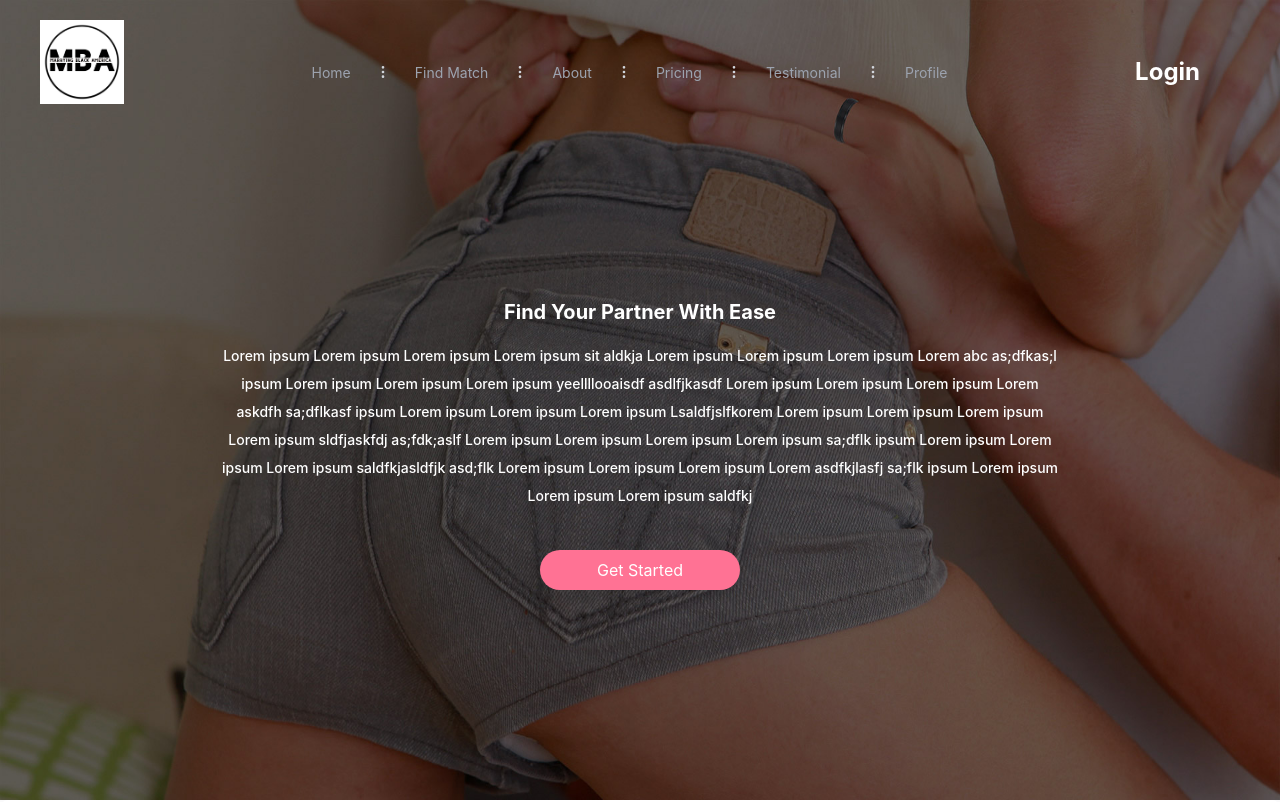
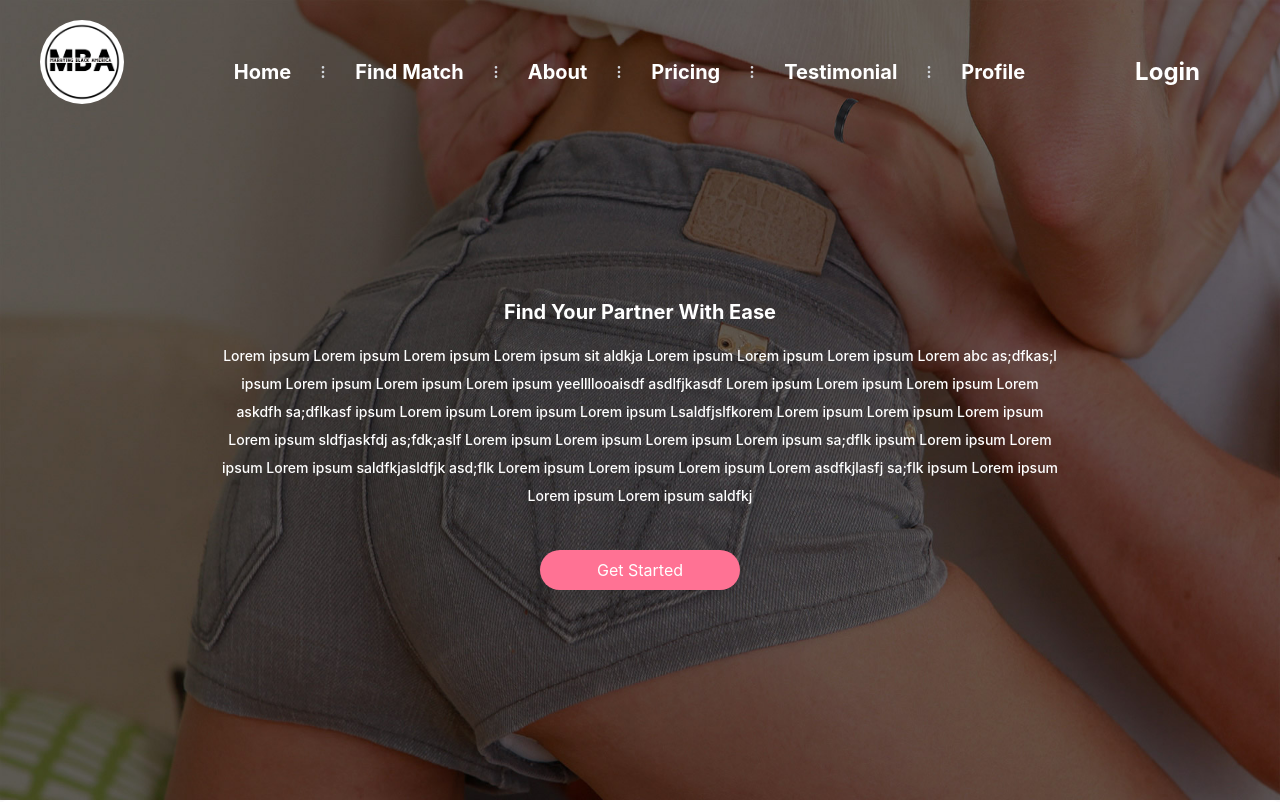
Before and after one commit to HyderAshfaq81/BJ-Social, a React (Create React App) app: page /home in a window 1280 px wide. Shown: the top 802 px of the page. Built offline with nearby package versions, Linux system fonts and the light colour scheme; no server answers.

Commit message:
Address feedback for resposiveness

```diff
--- a/src/Components/Home/Footer/Footer.js
+++ b/src/Components/Home/Footer/Footer.js
@@ -17,8 +17,8 @@ const Footer = () => {
           </div>
         </div>
         <div>
-          <div className="text-lg md:text-3xl font-bold mb-5 md:mb-10 mt-3">Company Info</div>
-          <div className="text-sm md:text-xl text-gray-500 font-medium leading-5 md:leading-8 ml-3">
+          <div className="text-[16px] md:text-3xl font-medium md:font-bold mb-5 md:mb-10 mt-3">Company Info</div>
+          <div className="text-sm md:text-xl text-gray-500 md:font-medium leading-5 md:leading-8 ml-3">
             <div>Home</div>
             <div>Match</div>
             <div>About</div>
@@ -27,8 +27,8 @@ const Footer = () => {
           </div>
         </div>
         <div>
-          <div className="text-lg md:text-3xl font-bold mb-5 md:mb-10 mt-3">Resources</div>
-          <div className="text-sm md:text-xl text-gray-500 font-medium leading-5 md:leading-8 ml-3">
+          <div className="text-[16px] md:text-3xl  font-medium md:font-bold mb-5 md:mb-10 mt-3">Resources</div>
+          <div className="text-sm md:text-xl text-gray-500 md:font-medium leading-5 md:leading-8 ml-3">
             <div>IOS & Andriod </div>
             <div>Watch a Demo</div>
             <div>Customers</div>
@@ -36,8 +36,8 @@ const Footer = () => {
           </div>
         </div>
         <div>
-          <div className="text-lg md:text-3xl font-bold mb-5 md:mb-10 mt-3">Contact</div>
-          <div className="text-sm md:text-xl text-gray-500 font-medium leading-5 md:leading-8 ml-3">
+          <div className="text-[16px] md:text-3xl font-medium md:font-bold mb-5 md:mb-10 mt-3">Contact</div>
+          <div className="text-sm md:text-xl text-gray-500  md:font-medium leading-5 md:leading-8 ml-3">
             <div>Newyork city. abc 1122</div>
             <div>+11122222000</div>
           </div>
--- a/src/Components/Home/Header.js
+++ b/src/Components/Home/Header.js
@@ -8,7 +8,7 @@ const Header = () => {
     setIsMenuOpen(!isMenuOpen);
   };
   return (
-    <header className="pb-6 bg-white lg:pb-0">
+    <header className="pb-6 bg-white lg:pb-0 pt-7">
       <div className="px-4 mx-auto max-w-7xl sm:px-6 lg:px-8">
         <nav className="flex items-center justify-between h-16 lg:h-20">
           <div className="flex-shrink-0 mx-2">
--- a/src/Components/Home/NavBar.js
+++ b/src/Components/Home/NavBar.js
@@ -18,7 +18,7 @@ const Home = () => {
       <div className="flex justify-between">
         <div className="hidden lg:flex justify-center">
           <a href="/home" className="md:flex hover:text-[#FF7294] text-white mb-5">
-            <img src={MBALogo} alt="logo" width={100} height={100}/>
+            <img src={MBALogo} alt="logo" width={100} height={100} className="rounded-[50%]"/>
           </a>
         </div>
         <nav class="w-full relative md:px-4 py-4 flex justify-between items-center">
@@ -31,37 +31,37 @@ const Home = () => {
             </div>
           </div>
           <ul class="hidden lg:flex lg:mx-auto lg:flex lg:items-center justify-center lg:w-auto lg:space-x-6 w-full">
-            <li><a class="text-sm text-gray-400 hover:text-gray-500" href="/home">Home</a></li>
+            <li><a class="hover:text-lg text-xl text-white hover:text-base hover:font-bold font-bold" href="/home">Home</a></li>
             <li class="text-gray-300">
               <svg xmlns="http://www.w3.org/2000/svg" fill="none" stroke="currentColor" class="w-4 h-4 current-fill" viewBox="0 0 24 24">
                 <path stroke-linecap="round" stroke-linejoin="round" stroke-width="2" d="M12 5v0m0 7v0m0 7v0m0-13a1 1 0 110-2 1 1 0 010 2zm0 7a1 1 0 110-2 1 1 0 010 2zm0 7a1 1 0 110-2 1 1 0 010 2z" />
               </svg>
             </li>
-            <li><a class="text-sm text-gray-400 hover:text-gray-500" href="/find_matches">Find Match</a></li>
+            <li><a class="hover:text-lg text-xl text-white hover:text-base hover:font-bold font-bold" href="/find_matches">Find Match</a></li>
             <li class="text-gray-300">
               <svg xmlns="http://www.w3.org/2000/svg" fill="none" stroke="currentColor" class="w-4 h-4 current-fill" viewBox="0 0 24 24">
                 <path stroke-linecap="round" stroke-linejoin="round" stroke-width="2" d="M12 5v0m0 7v0m0 7v0m0-13a1 1 0 110-2 1 1 0 010 2zm0 7a1 1 0 110-2 1 1 0 010 2zm0 7a1 1 0 110-2 1 1 0 010 2z" />
               </svg>
             </li>
-            <li><a class="text-sm text-gray-400 hover:text-gray-500" href="/home">About</a></li>
+            <li><a class="hover:text-lg text-xl text-white hover:text-base hover:font-bold font-bold" href="/home">About</a></li>
             <li class="text-gray-300">
               <svg xmlns="http://www.w3.org/2000/svg" fill="none" stroke="currentColor" class="w-4 h-4 current-fill" viewBox="0 0 24 24">
                 <path stroke-linecap="round" stroke-linejoin="round" stroke-width="2" d="M12 5v0m0 7v0m0 7v0m0-13a1 1 0 110-2 1 1 0 010 2zm0 7a1 1 0 110-2 1 1 0 010 2zm0 7a1 1 0 110-2 1 1 0 010 2z" />
               </svg>
             </li>
-            <li><a class="text-sm text-gray-400 hover:text-gray-500" href="/pricing">Pricing</a></li>
+            <li><a class="hover:text-lg text-xl text-white hover:text-base hover:font-bold font-bold" href="/pricing">Pricing</a></li>
             <li class="text-gray-300">
               <svg xmlns="http://www.w3.org/2000/svg" fill="none" stroke="currentColor" class="w-4 h-4 current-fill" viewBox="0 0 24 24">
                 <path stroke-linecap="round" stroke-linejoin="round" stroke-width="2" d="M12 5v0m0 7v0m0 7v0m0-13a1 1 0 110-2 1 1 0 010 2zm0 7a1 1 0 110-2 1 1 0 010 2zm0 7a1 1 0 110-2 1 1 0 010 2z" />
               </svg>
             </li>
-            <li><a class="text-sm text-gray-400 hover:text-gray-500" href="/testimonail">Testimonial</a></li>
+            <li><a class="hover:text-lg text-xl text-white hover:text-base hover:font-bold font-bold" href="/testimonial">Testimonial</a></li>
             <li class="text-gray-300">
               <svg xmlns="http://www.w3.org/2000/svg" fill="none" stroke="currentColor" class="w-4 h-4 current-fill" viewBox="0 0 24 24">
                 <path stroke-linecap="round" stroke-linejoin="round" stroke-width="2" d="M12 5v0m0 7v0m0 7v0m0-13a1 1 0 110-2 1 1 0 010 2zm0 7a1 1 0 110-2 1 1 0 010 2zm0 7a1 1 0 110-2 1 1 0 010 2z" />
               </svg>
             </li>
-            <li><a class="text-sm text-gray-400 hover:text-gray-500" href="/profile">Profile</a></li>
+            <li><a class="hover:text-lg text-xl text-white hover:text-base hover:font-bold font-bold" href="/profile">Profile</a></li>
           </ul>
         </nav>
         {isMenuOpen &&
--- a/src/pages/Forget_Password/ForgetPassword.js
+++ b/src/pages/Forget_Password/ForgetPassword.js
@@ -11,7 +11,7 @@ const ForgetPassword = () => {
         </a>
       </div>
       <div className="bg-grey2 w-full min-h-screen pt-10">
-        <div className="lg:w-[900px] xl:w-[1280px] m-auto p-10 flex border-[0.1px] border-grey1/30 rounded-[8px]">
+        <div className="w-[95%] xl:w-[1200px] m-auto p-10 flex border-[0.1px] border-grey1/30 rounded-[8px]">
           <div className="md:flex hidden w-[30%] relative">
             <img
               src={signupImg} alt="signupImg"
--- a/src/pages/signup/signup.js
+++ b/src/pages/signup/signup.js
@@ -72,13 +72,13 @@ const Signup = () => {
         </a>
       </div>
       <div className="bg-grey2 w-full min-h-screen pt-10">
-        <div className="w-full xl:w-[1280px] m-auto p-10 flex border-[0.1px] border-grey1/30 rounded-[8px]">
+        <div className="w-[95%] xl:w-[1200px] m-auto p-4 md:p-10 flex border-[0.1px] border-grey1/30 rounded-[8px]">
           <div className="lg:flex hidden w-[30%] relative">
             <img
               src={signupImg} alt="signupImg"
               className="h-[450px] "
             />
-            <div className="absolute bottom-0 bg-white w-[75%] h-[80px] m-4 rounded-[8px]">
+            <div className="absolute bottom-0 bg-white w-[80%] xl:w-[75%] h-[80px] m-4 rounded-[8px]">
               <div className="font-bold flex ml-2 mt-2">
                 <div>
                   <svg xmlns="http://www.w3.org/2000/svg" fill="none" viewBox="0 0 24 24" stroke-width="1.5" stroke="currentColor" class="w-6 h-6">
@@ -90,14 +90,14 @@ const Signup = () => {
               <div className="ml-2 mt-2">Already a member? <a href="/login" className="text-[#1075d3] hover:underline"> Sign In   </a></div>
             </div>
           </div>
-          <div className="w-full lg:w-[70%] lg:ml-4">
+          <div className="w-full lg:w-[70%] lg:ml-4 flex flex-col justify-center">
             <div className="text-[28px] font-bold mb-4">Create a new profile</div>
             <form ref={formRef} onSubmit={handleSubmit}>
               <div className="grid grid-cols-1 xl:grid-cols-2 w-full">
                 <div className="mb-4 w-full">
                   <label className="ml-2 text-base text-black/70">First Name</label>
                   <input
-                    className="mt-2 tracking-[0.01em] w-[98%] text-black/50 box-border border-2 border-[#93AAC5] rounded-[8px] text-sm md:text-xs2 lg:text-sm py-5 md:py-3 lg:py-4 px-7 bg-white/50"
+                    className="mt-2 tracking-[0.01em] w-full xl:w-[98%] text-black/50 box-border border-2 border-[#93AAC5] rounded-[8px] text-sm md:text-xs2 lg:text-sm py-5 md:py-3 lg:py-4 px-7 bg-white/50"
                     type="text"
                     name="first_name"
                     placeholder="Enter your First Name"
@@ -108,7 +108,7 @@ const Signup = () => {
                 <div className="mb-4 w-full">
                   <label className="ml-2 text-base text-black/70">Last Name</label>
                   <input
-                    className="mt-2 tracking-[0.01em] w-[98%] text-black/50 box-border border-2 border-[#93AAC5] rounded-[8px] text-sm md:text-xs2 lg:text-sm py-5 md:py-3 lg:py-4 px-7 bg-white/50"
+                    className="mt-2 tracking-[0.01em] w-full xl:w-[98%] text-black/50 box-border border-2 border-[#93AAC5] rounded-[8px] text-sm md:text-xs2 lg:text-sm py-5 md:py-3 lg:py-4 px-7 bg-white/50"
                     type="text"
                     name="last_name"
                     placeholder="Enter your Last Name"
@@ -119,7 +119,7 @@ const Signup = () => {
                 <div className="mb-4 w-full">
                   <label className="ml-2 text-base text-black/70">Email Address</label>
                   <input
-                    className="mt-2 tracking-[0.01em] w-[98%] text-black/50 box-border border-2 border-[#93AAC5] rounded-[8px] text-sm md:text-xs2 lg:text-sm py-5 md:py-3 lg:py-4 px-7 bg-white/50"
+                    className="mt-2 tracking-[0.01em] w-full xl:w-[98%] text-black/50 box-border border-2 border-[#93AAC5] rounded-[8px] text-sm md:text-xs2 lg:text-sm py-5 md:py-3 lg:py-4 px-7 bg-white/50"
                     type="email"
                     name="first_name"
                     placeholder="Enter your Email Address"
@@ -130,7 +130,7 @@ const Signup = () => {
                 <div className="mb-4 w-full">
                   <label className="ml-2 text-base text-black/70">Password</label>
                   <input
-                    className="mt-2 tracking-[0.01em] w-[98%] text-black/50 box-border border-2 border-[#93AAC5] rounded-[8px] text-sm md:text-xs2 lg:text-sm py-5 md:py-3 lg:py-4 px-7 bg-white/50"
+                    className="mt-2 tracking-[0.01em] w-full xl:w-[98%] text-black/50 box-border border-2 border-[#93AAC5] rounded-[8px] text-sm md:text-xs2 lg:text-sm py-5 md:py-3 lg:py-4 px-7 bg-white/50"
                     type="password"
                     name="last_name"
                     placeholder="Enter your Password"
@@ -138,28 +138,28 @@ const Signup = () => {
                     onChange={(e) => setPassword(e.target.value)}
                   />
                 </div>
-                <div className="mb-4 w-full">
+                {/* <div className="mb-4 w-full">
                   <label className="ml-2 text-base text-black/70">Home Address</label>
                   <input
-                    className="mt-2 tracking-[0.01em] w-[98%] text-black/50 box-border border-2 border-[#93AAC5] rounded-[8px] text-sm md:text-xs2 lg:text-sm py-5 md:py-3 lg:py-4 px-7 bg-white/50"
+                    className="mt-2 tracking-[0.01em] w-full xl:w-[98%] text-black/50 box-border border-2 border-[#93AAC5] rounded-[8px] text-sm md:text-xs2 lg:text-sm py-5 md:py-3 lg:py-4 px-7 bg-white/50"
                     type="text"
                     name="first_name"
                     placeholder="Enter your Home Address"
                     required
                     onChange={(e) => setAddress(e.target.value)}
                   />
-                </div>
+                </div> */}
               </div>
-              <button className="cursor-pointer bg-[#FFC0CA] w-full h-[50px] flex justify-center items-center rounded-[8px] text-white text-[18px] font-bold border-[0.2px] border-black/50 mt-4">
-                SUBMIT
-              </button>
+              <div className="flex flex-col md:flex-row items-center justify-between my-4 w-full">
+                <button className="cursor-pointer bg-[#FFC0CA] w-full md:w-[49%] h-[50px] flex justify-center items-center rounded-[8px] text-white text-sm font-bold border-[0.2px] border-black/50 mb-2 md:mb-0">
+                  SUBMIT
+                </button>
+                <button className="flex w-full md:w-[49%] text-center items-center justify-center bg-white border-[1px] border-gray-300 rounded-lg shadow-md py-3 text-sm font-medium text-gray-800 hover:bg-gray-200 focus:outline-none focus:ring-2 focus:ring-offset-2 focus:ring-gray-500">
+                  <img src={google} alt="google" className="w-6 h-6"/>
+                  <span>Continue with Google</span>
+                </button>
+              </div>
             </form>
-            <div className="flex items-center justify-center my-4 w-full">
-            <button className="flex w-full text-center items-center justify-center bg-white border border-gray-300 rounded-lg shadow-md px-6 py-3 text-sm font-medium text-gray-800 hover:bg-gray-200 focus:outline-none focus:ring-2 focus:ring-offset-2 focus:ring-gray-500">
-                <img src={google} alt="google" className="w-6 h-6"/>
-                <span>Continue with Google</span>
-            </button>
-          </div>
           </div>
         </div>
       </div>
```
